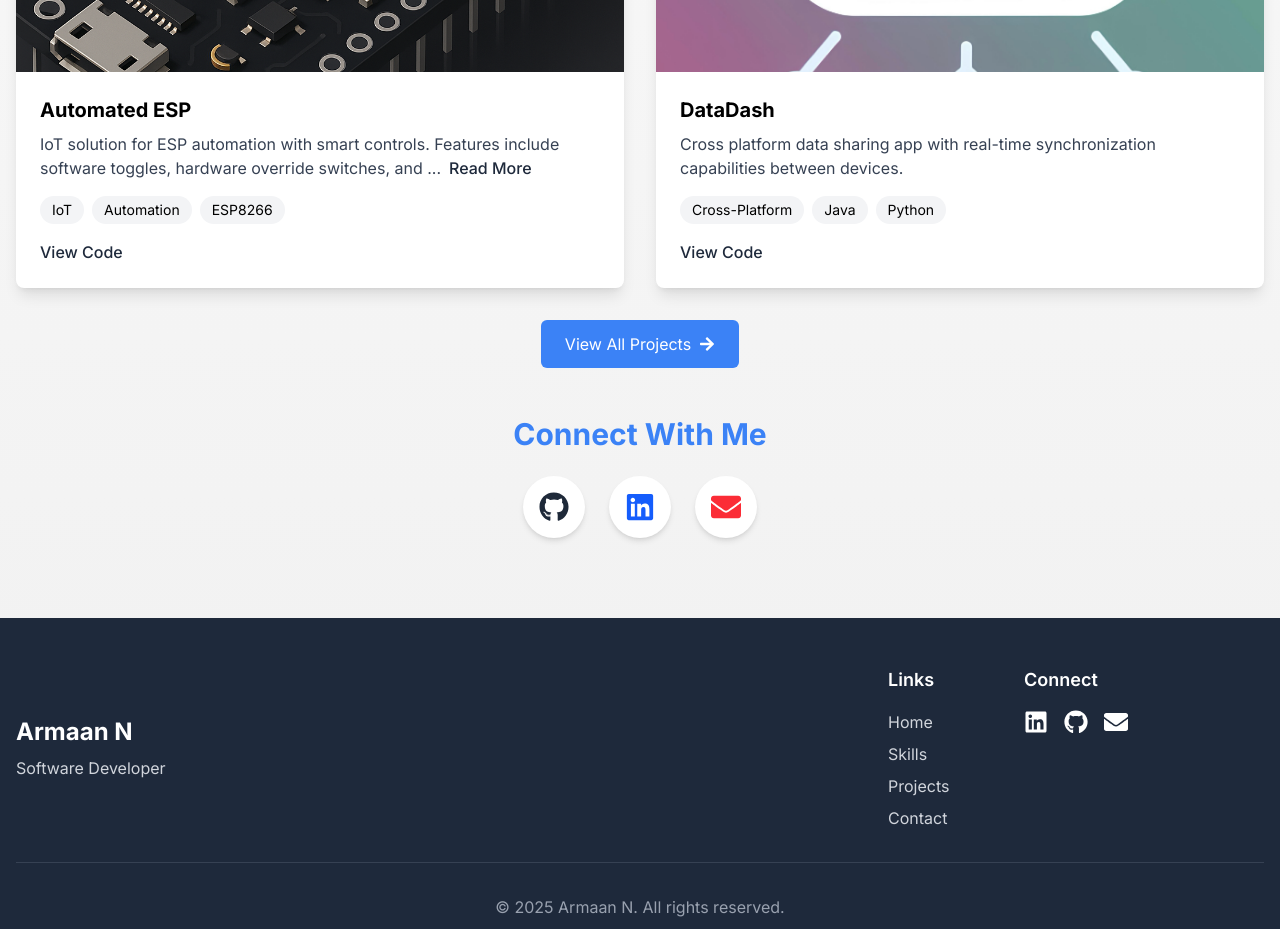
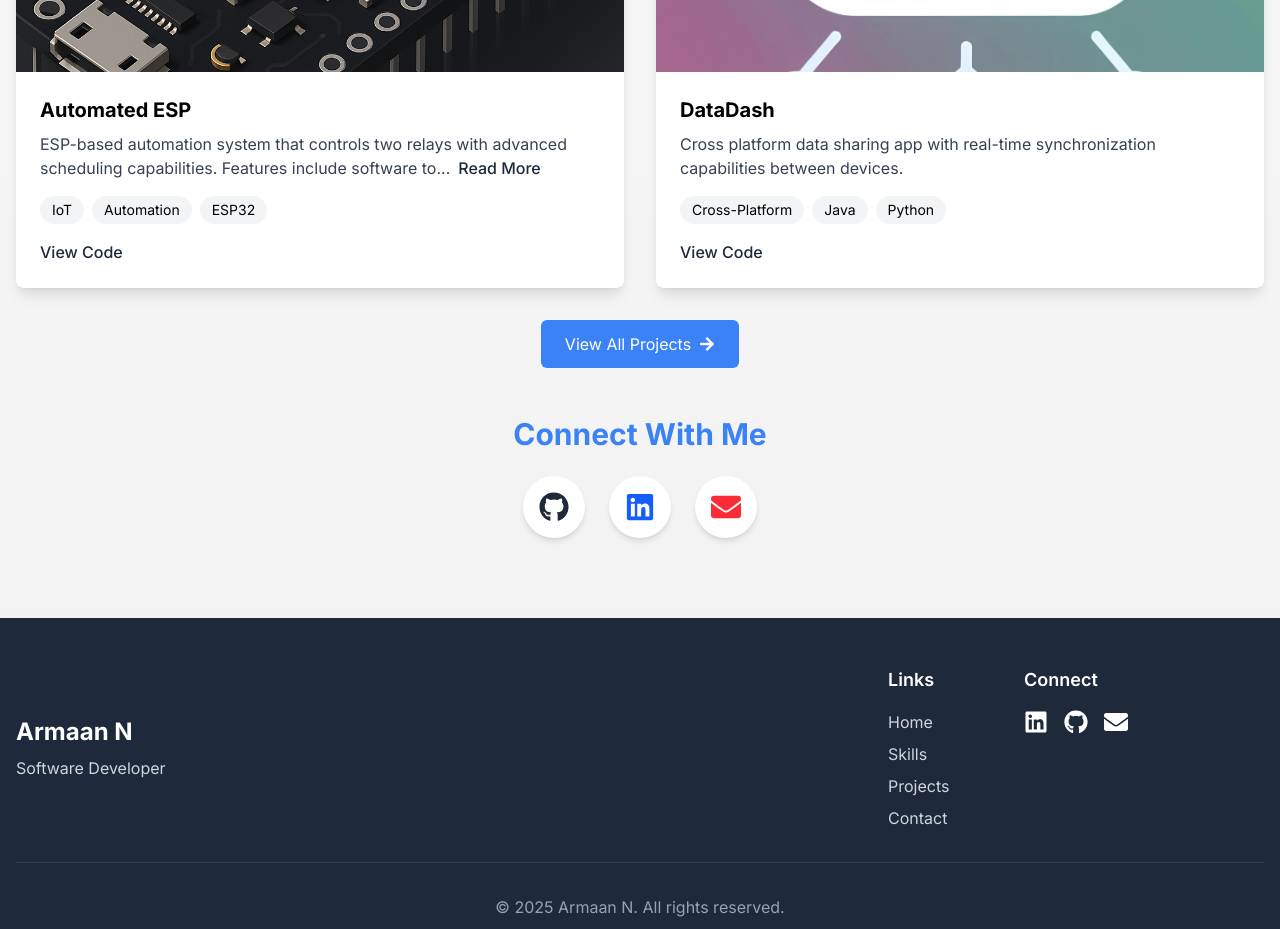
Before and after one commit to Armaan4477/Portfolio, a Next.js app: page / in a window 1280 px wide. Shown: the part 1400-2329 px from the top of the page. Built offline with nearby package versions, Linux system fonts and the light colour scheme.

Commit message:
wording change for project

```diff
--- a/src/app/page.js
+++ b/src/app/page.js
@@ -9,9 +9,9 @@ export default function Home() {
     {
       id: 1,
       title: "Automated ESP",
-      description: "IoT solution for ESP automation with smart controls. Features include software toggles, hardware override switches, and temperature sensor integration with email status updates.",
+      description: "ESP-based automation system that controls two relays with advanced scheduling capabilities. Features include software toggles, hardware override switches, and temperature sensor integration. The system sends status updates via email every 90 minutes and maintains persistent logs even during power outages.",
       image: "/projects/esp.png",
-      technologies: ["IoT", "Automation", "ESP8266"],
+      technologies: ["IoT", "Automation", "ESP32"],
       codeUrl: "https://github.com/Armaan4477/Automated-ESP"
     },
     {
--- a/src/app/projects/page.js
+++ b/src/app/projects/page.js
@@ -11,7 +11,7 @@ export default function Projects() {
       title: "Automated ESP",
       description: "ESP-based automation system that controls two relays with advanced scheduling capabilities. Features include software toggles, hardware override switches, and temperature sensor integration. The system sends status updates via email every 90 minutes and maintains persistent logs even during power outages.",
       image: "/projects/esp.png",
-      technologies: ["IoT", "Automation"],
+      technologies: ["IoT", "Automation", "ESP32"],
       codeUrl: "https://github.com/Armaan4477/Automated-ESP",
       featured: true,
       tags: ["iot", "automation"]
```
